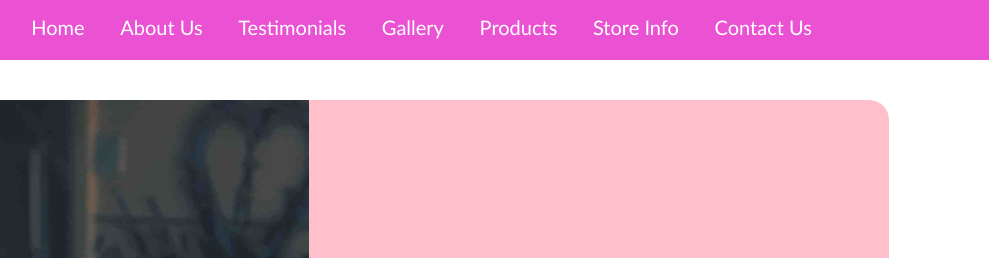
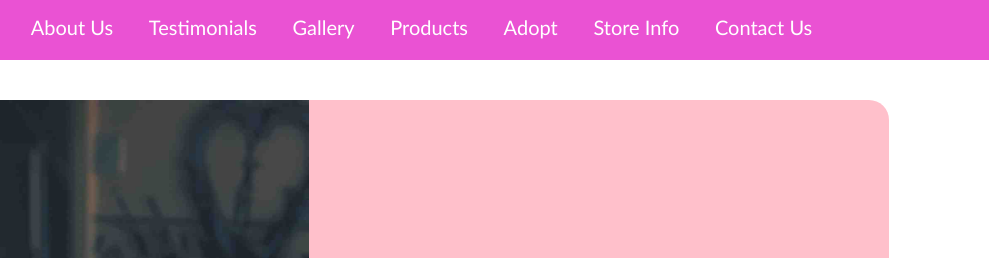
Before and after one commit to marissazelten/Midterm, a plain HTML site: page index.html in a window 1280 px wide. Shown: the top 258 px of the page, 291-1280 px from the left. Drawn offline with nearby package versions, Linux system fonts and the light colour scheme.

Commit message:
Update index.html
-adding adopt page to nav bar

```diff
--- a/index.html
+++ b/index.html
@@ -35,11 +35,11 @@
     <nav>
         <ul>
             <a href="index.html" class="logo"> <img src="images/logo.jpg" alt="Mutts and Meows Logo"> </a>
-            <a href="index.html"> Home</a>
             <a href="About.html"> About Us</a>
             <a href="reviews.html"> Testimonials</a>
             <a href="gallery.html"> Gallery</a>
             <a href="products.html"> Products</a>
+	    <a href="adopt.html"> Adopt</a>
             <a href="store-info.html"> Store Info</a>
             <a href="contact-us.html"> Contact Us</a>
         </ul>
```
